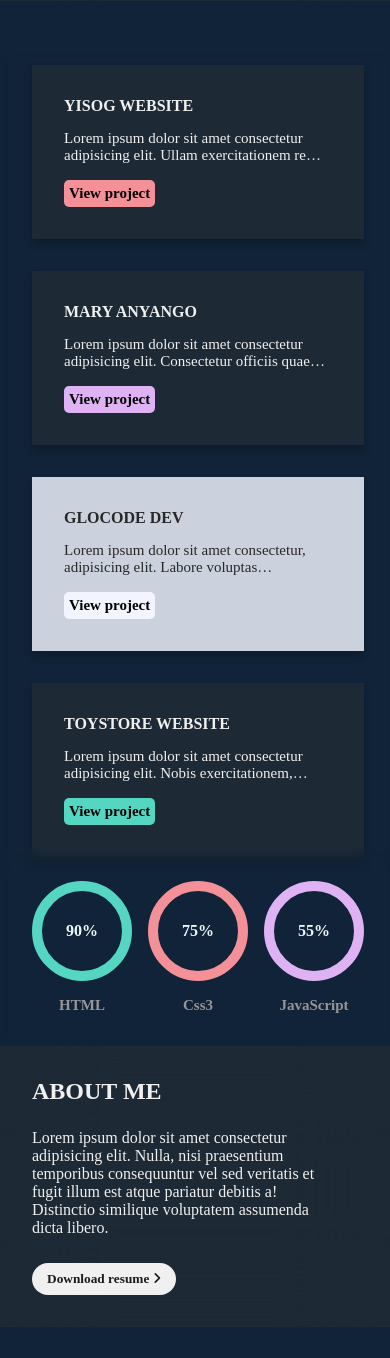
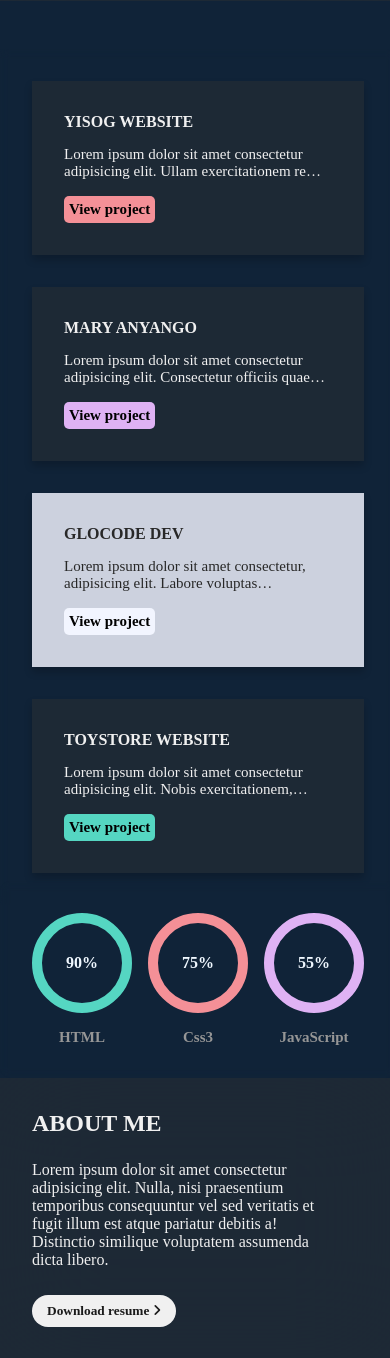
Before and after one commit to Spotat/John-Garang-main, a Python web app: template templates/index.html in a window 390 px wide. Shown: the part 1052-2410 px from the top of the page. Run offline with Jinja, Linux system fonts and the light colour scheme; the template is opened without the code that fills it, so the values that code supplies are empty; some web fonts are replaced.

Commit message:
Portfolio content padding

```diff
--- a/static/files/styles/responsive.css
+++ b/static/files/styles/responsive.css
@@ -94,7 +94,7 @@
         right: auto;
     }
     .portfolio-content {
-        padding: 1rem 2rem;
+        padding: 2rem;
         grid-template-columns: 1fr;
         backdrop-filter: blur(5px);
     }
```
